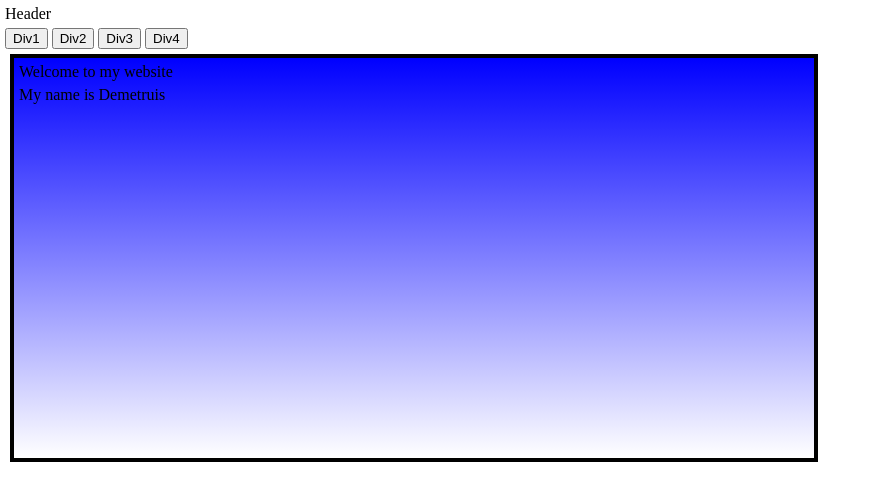
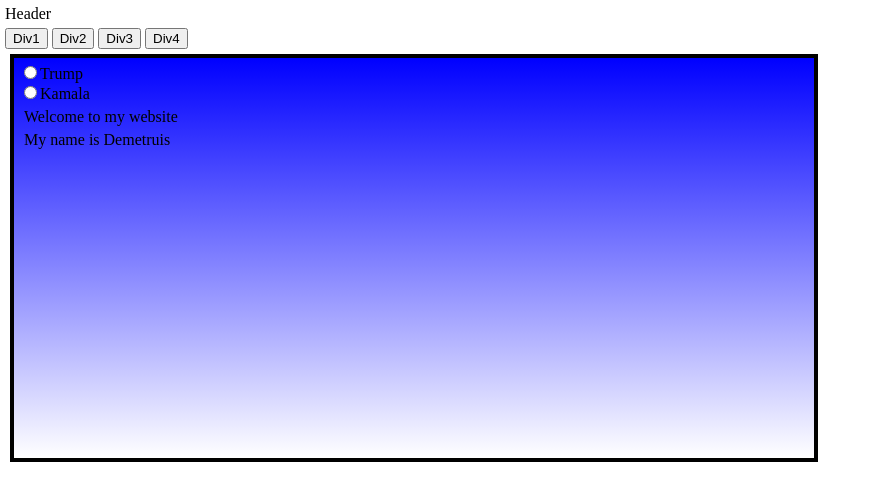
Before and after one commit to IluvSakujo/IluvSakujo.github.io, a plain HTML site: page index.html in a window 1280 px wide. Shown: the whole page, without its empty margins (0-876 px from the left). Drawn offline with Linux system fonts and the light colour scheme.

Commit message:
Update index.html

```diff
--- a/index.html
+++ b/index.html
@@ -18,7 +18,13 @@
 <div id="divvy1" style="display:block">
  <div class="box red">
 
- <div id="mydivid1"class='mydivclass1'>
+
+   <div id= "radio" class="radios" onchange="clicked1()">
+
+<input type="radio" name="test" vaule="1">Trump<br>
+<input type="radio" name="test" vaule="2">Kamala<br>
+
+    <div id="mydivid1"class='mydivclass1'>
 Welcome to my website
 </div>
 
```
